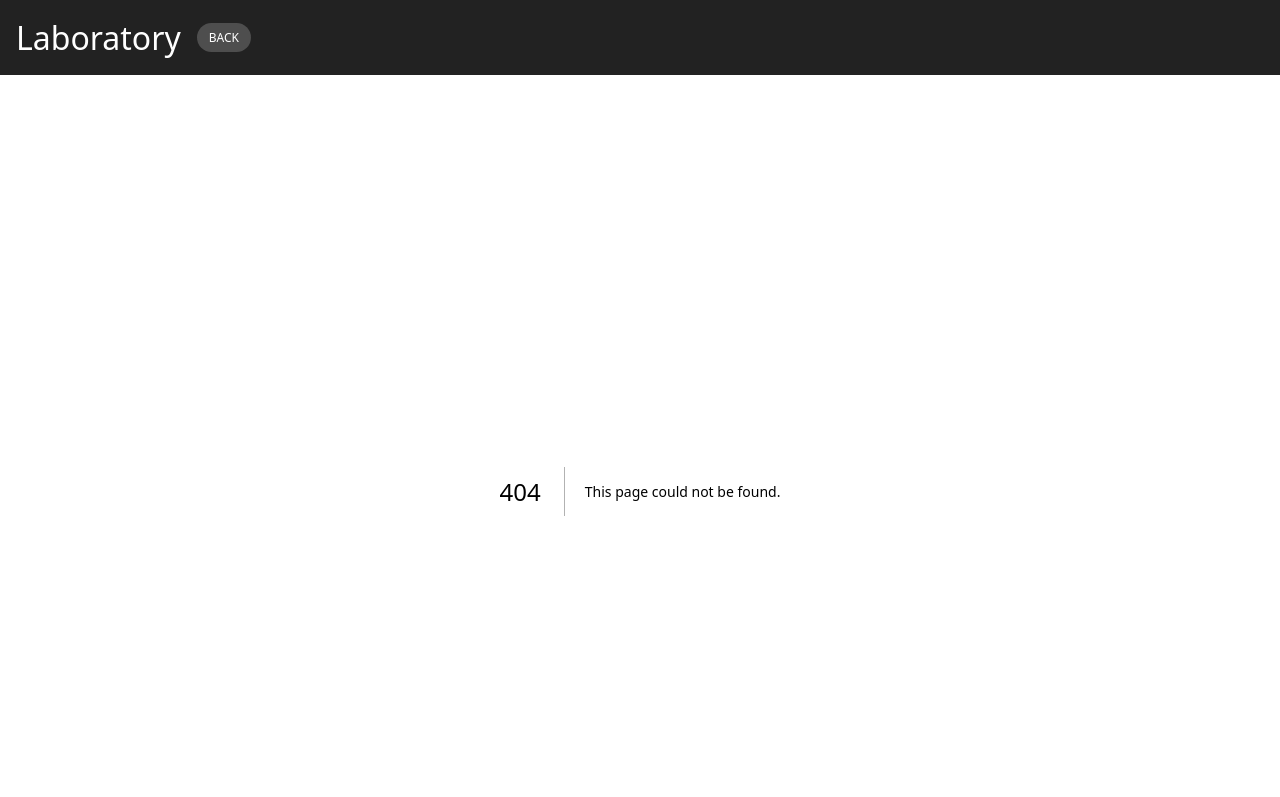
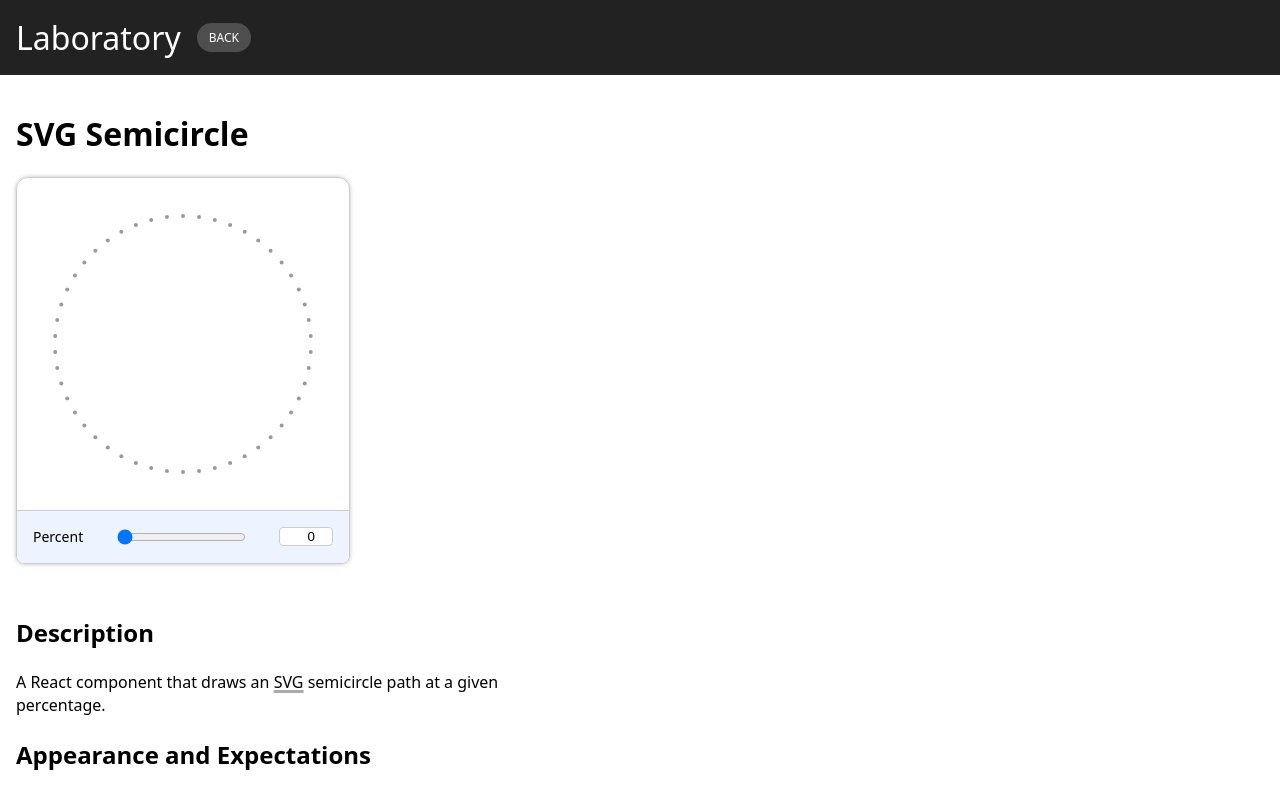
Before and after one commit to CrowsInTrenchCoat/isolations, a Next.js app: page /isolations/svg-semicircle in a window 1280 px wide. Before the commit this address had no page. Shown: the top 797 px of the page. Built offline with nearby package versions, Linux system fonts and the light colour scheme.

Commit message:
Refactor semicircle. Change URL. Break internet :)

```diff
--- a/app/globals.scss
+++ b/app/globals.scss
@@ -77,3 +77,73 @@ abbr {
   color: #767676;
   text-decoration: none
 }
+
+
+.box {
+  border: 1px solid #ccc;
+  border-radius: 0.75rem 0.75rem 0.5rem 0.5rem;
+  box-shadow: 0 0 0.25rem rgba(0, 0, 0, 0.25);
+  display: inline-flex;
+  flex-direction: column;
+  margin-bottom: 2rem;
+  overflow: hidden;
+  transition: box-shadow 250ms ease;
+  &:focus,
+  &:focus-within,
+  &:hover {
+    border-color: #b6b6b6;
+    box-shadow: 0 0 0.35rem rgba(0, 0, 0, 0.5);
+  }
+  &-preview {
+    padding: 1rem;
+    display: flex;
+    align-items: center;
+    justify-content: center;
+  }
+  &-actions {
+    background-color: #edf4ff;
+    border-top: 1px solid #ccc;
+    border-radius: 0 0 0.5rem 0.5rem;
+    display: flex;
+    flex-direction: column;
+    justify-content: space-between;
+    gap: 0.5rem;
+    padding: 1rem;
+    label {
+      font-size: 0.875rem;
+    }
+    input[type="number"],
+    input[type="text"] {
+      border: 1px solid #ccc;
+      border-radius: 0.25rem;
+      &[disabled] {
+        background: #fff;
+      }
+    }
+    input[type="number"] {
+      text-align: right;
+    }
+  }
+}
+
+.number-range-input {
+  display: flex;
+  gap: 0.5rem;
+  align-items: center;
+  justify-content: space-between;
+  input[type="number"] {
+    width: 3rem;
+  }
+}
+.text-input {
+  display: flex;
+  gap: 0.5rem;
+  align-items: center;
+  justify-content: space-between;
+  label {
+    font-size: 0.875rem;
+  }
+  input[type="text"] {
+
+  }
+}
--- a/app/page.tsx
+++ b/app/page.tsx
@@ -7,7 +7,7 @@ export default function Home () {
         <nav>
           <h2>Circles</h2>
           <ul>
-            <li><Link href="/svg-draw-semicircle">Semicircle</Link></li>
+            <li><Link href="/svg-semicircle">Semicircle</Link></li>
           </ul>
         </nav>
       </main>
--- /dev/null
+++ b/app/svg-semicircle/style.scss
@@ -0,0 +1,8 @@
+.blue {
+  transition: fill 250ms ease;
+  fill: #4287f5;
+  stroke: #999;
+  &:hover {
+    fill: #3461a8;
+  }
+}
--- /dev/null
+++ b/app/svg-semicircle/svg-artboard-controlled.tsx
@@ -0,0 +1,40 @@
+import { ChangeEvent, useState } from 'react'
+import { NumberRangeInput } from '@/form/number-range-input'
+import { SvgArtboard } from './svg-artboard'
+
+export interface SvgArtboardControlledProps {
+  diameter : number,
+  padding : number,
+  percent : number,
+}
+
+export function SvgArtboardControlled (props : SvgArtboardControlledProps) {
+  const { diameter, padding, percent: initialPercent } = props
+  const [ percent, setPercent ] = useState<number>(initialPercent)
+
+  function handleChangePercent (event : ChangeEvent<HTMLInputElement>) {
+    const nextPercent = parseFloat(event.target.value)
+    setPercent(nextPercent)
+  }
+
+  return (
+    <div className="box">
+      <div className="box-preview">
+        <SvgArtboard
+          diameter={diameter}
+          padding={padding}
+          percent={percent}
+        />
+      </div>
+      <div className="box-actions">
+        <NumberRangeInput
+          label="Percent"
+          min="0"
+          max="100"
+          onChange={handleChangePercent}
+          value={percent}
+        />
+      </div>
+    </div>
+  )
+}
```
Also changed, not shown: app/svg-draw-semicircle/style.scss (deleted, +0 -36 lines), app/svg-draw-semicircle/svg-artboard-controlled.tsx (deleted, +0 -57 lines), app/svg-semicircle/page-description.mdx (renamed from app/svg-draw-semicircle/page-description.mdx), app/svg-semicircle/page.tsx (renamed from app/svg-draw-semicircle/page.tsx), app/svg-semicircle/svg-artboard.tsx (renamed from app/svg-draw-semicircle/svg-artboard.tsx).
